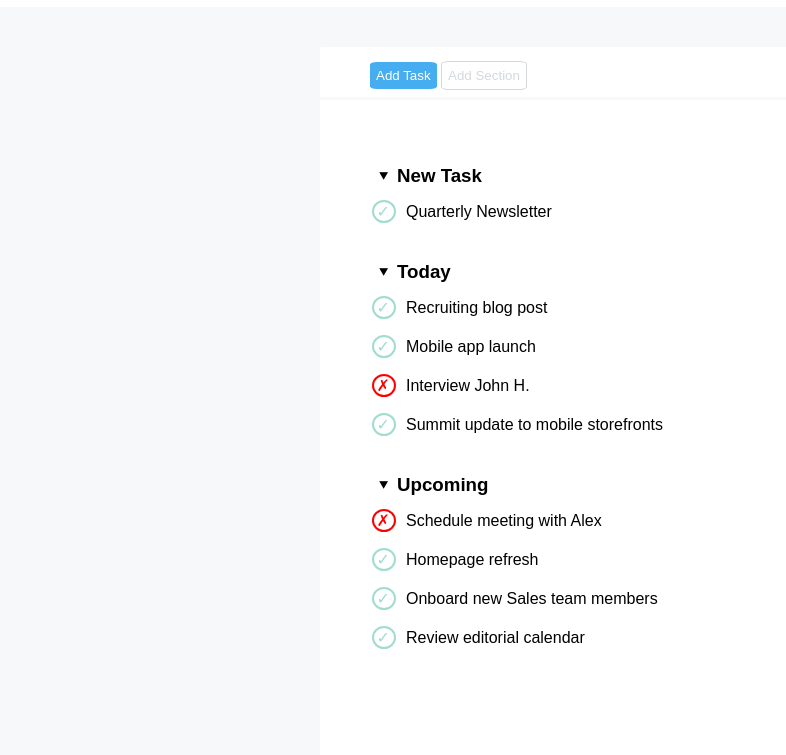
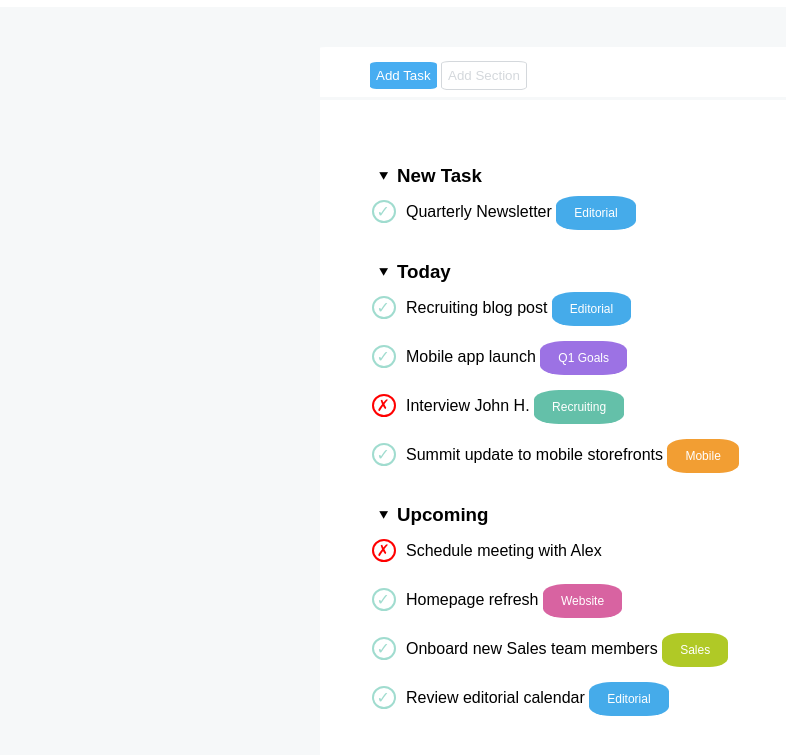
Before and after one commit to AlessioConsolo/html-css-toboolist, a plain HTML site: page index.html in a window 1280 px wide. Shown: the part 63-818 px from the top of the page, without its empty margins (0-786 px from the left). Drawn offline with Linux system fonts and the light colour scheme.

Commit message:
[FEAT] Added labels on lists

```diff
--- a/css/style.css
+++ b/css/style.css
@@ -70,7 +70,7 @@ h1 {
 /* Table */
 
 li {
-  margin: 15px 0 20px 0;
+  margin: 15px 0 30px 0;
 }
 
 .second-list {
@@ -115,3 +115,51 @@ li {
 h3 {
   padding: 0 0 0 7px;
 }
+
+.label-edi {
+  background-color: rgba(69, 171, 234, 255);
+  color: white;
+  border-radius: 28%;
+  padding: 10px 18px;
+  font-size: 12px;
+}
+
+.label-q {
+  background-color: rgba(156, 114, 228, 255);
+  color: white;
+  border-radius: 28%;
+  padding: 10px 18px;
+  font-size: 12px;
+}
+
+.label-re {
+  background-color: rgba(100, 192, 169, 255);
+  color: white;
+  border-radius: 28%;
+  padding: 10px 18px;
+  font-size: 12px;
+}
+
+.label-mobile {
+  background-color: rgba(242, 158, 51, 255);
+  color: white;
+  border-radius: 28%;
+  padding: 10px 18px;
+  font-size: 12px;
+}
+
+.label-web {
+  background-color: rgba(216, 99, 161, 255);
+  color: white;
+  border-radius: 28%;
+  padding: 10px 18px;
+  font-size: 12px;
+}
+
+.label-sales {
+  background-color: rgba(176, 201, 38, 255);
+  color: white;
+  border-radius: 28%;
+  padding: 10px 18px;
+  font-size: 12px;
+}
--- a/index.html
+++ b/index.html
@@ -26,7 +26,7 @@
               <ul>
                 <li class="checkmark">
                   <span class="circle-green"></span>
-                  Quarterly Newsletter
+                  Quarterly Newsletter <span class="label-edi">Editorial</span>
                 </li>
               </ul>
             </li>
@@ -39,16 +39,19 @@
               <ul>
                 <li class="checkmark">
                   <span class="circle-green"></span> Recruiting blog post
+                  <span class="label-edi">Editorial</span>
                 </li>
                 <li class="checkmark">
                   <span class="circle-green"></span> Mobile app launch
+                  <span class="label-q">Q1 Goals</span>
                 </li>
                 <li class="cross">
                   <span class="circle-red"></span> Interview John H.
+                  <span class="label-re">Recruiting</span>
                 </li>
                 <li class="checkmark">
                   <span class="circle-green"></span> Summit update to mobile
-                  storefronts
+                  storefronts <span class="label-mobile">Mobile</span>
                 </li>
               </ul>
             </li>
@@ -64,13 +67,15 @@
                 </li>
                 <li class="checkmark">
                   <span class="circle-green"></span> Homepage refresh
+                  <span class="label-web">Website</span>
                 </li>
                 <li class="checkmark">
                   <span class="circle-green"></span> Onboard new Sales team
-                  members
+                  members <span class="label-sales">Sales</span>
                 </li>
                 <li class="checkmark">
                   <span class="circle-green"></span> Review editorial calendar
+                  <span class="label-edi">Editorial</span>
                 </li>
               </ul>
             </li>
```
